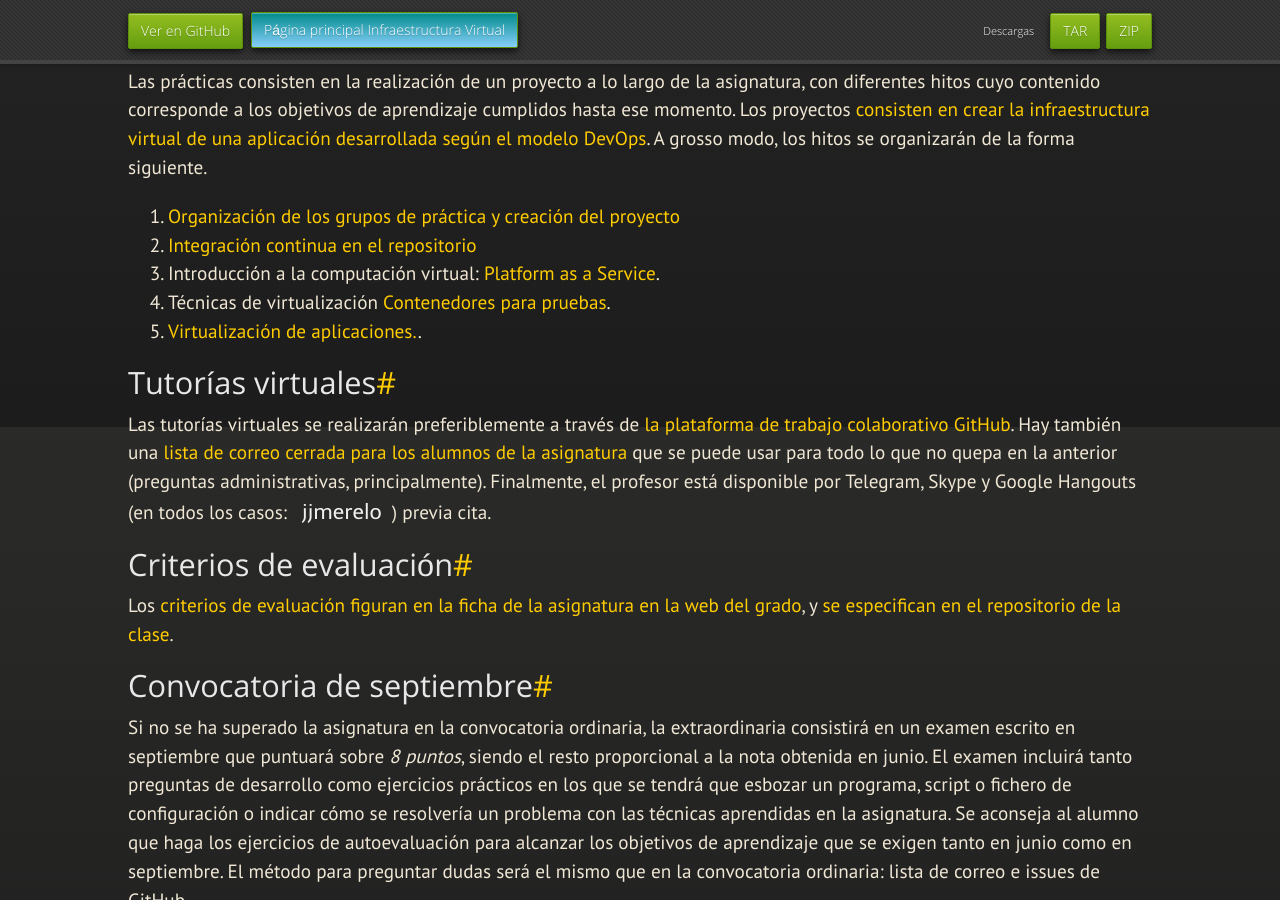
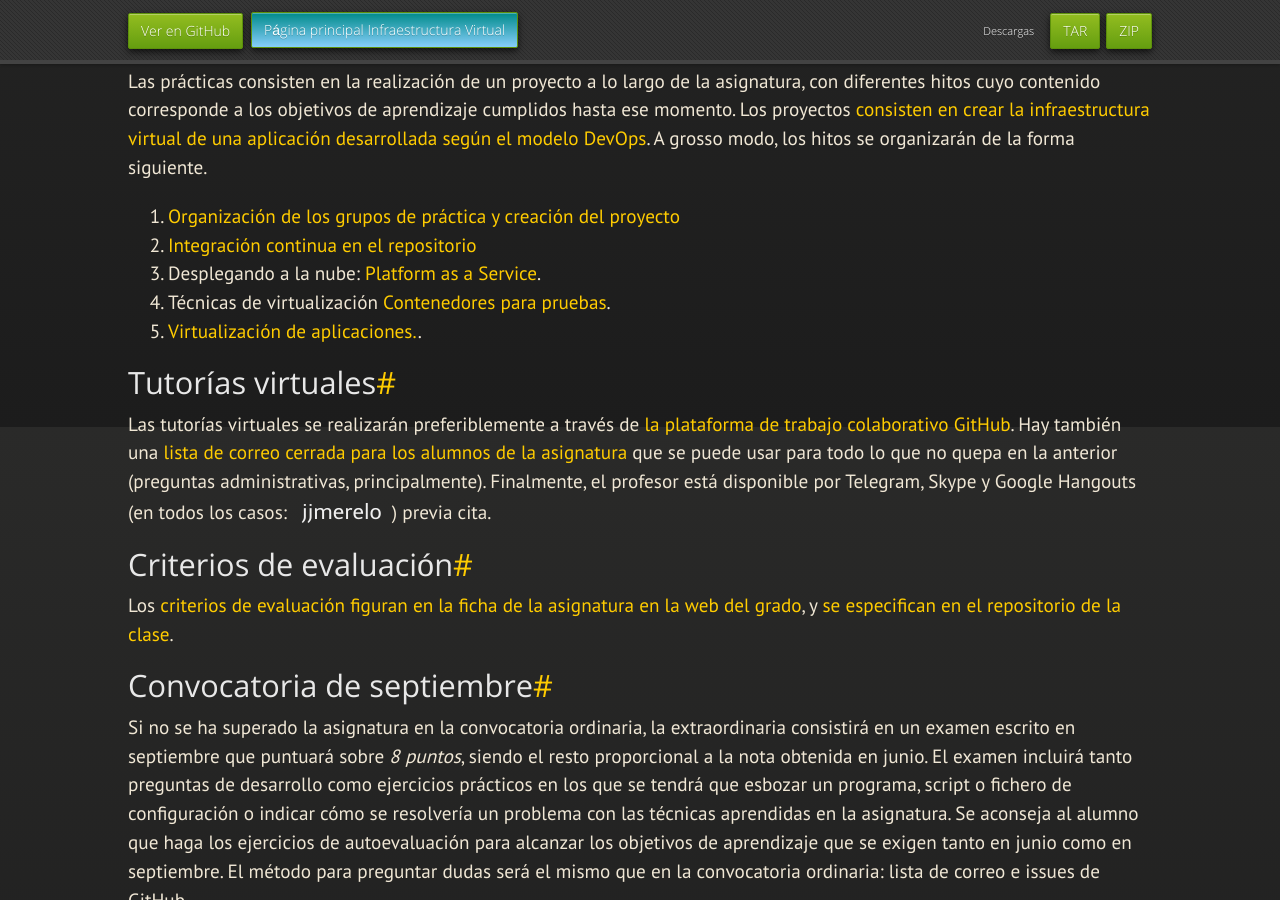
Before and after one commit to JJ/IV, a Jekyll site: the page built from index.md, in a window 1280 px wide and 900 px high, scrolled down 1373 px. Built offline with Jekyll 4.4.1, drawn with Linux system fonts in a browser that asks for light colours; nearby versions of some CDN libraries; some web fonts are replaced.

Commit message:
Sync index.md de master a gh-pages

```diff
--- a/index.md
+++ b/index.md
@@ -66,8 +66,8 @@ grosso modo, los hitos se organizarán de la forma siguiente.
 
 1. [Organización de los grupos de práctica y creación del proyecto](documentos/practicas/1.Infraestructura)
 2. [Integración continua en el repositorio](documentos/practicas/2.CI)
-2. Introducción a la computación virtual: [Platform as a Service](documentos/practicas/2.XaaS).
-2. Técnicas de virtualización [Contenedores para pruebas](documentos/practicas/3.Contenedores).
+3. Desplegando a la nube: [Platform as a Service](documentos/practicas/3.PaaS).
+4. Técnicas de virtualización [Contenedores para pruebas](documentos/practicas/3.Contenedores).
 4. [Virtualización de aplicaciones.](documentos/practicas/4.Aplicaciones).
 
 Tutorías virtuales
```
